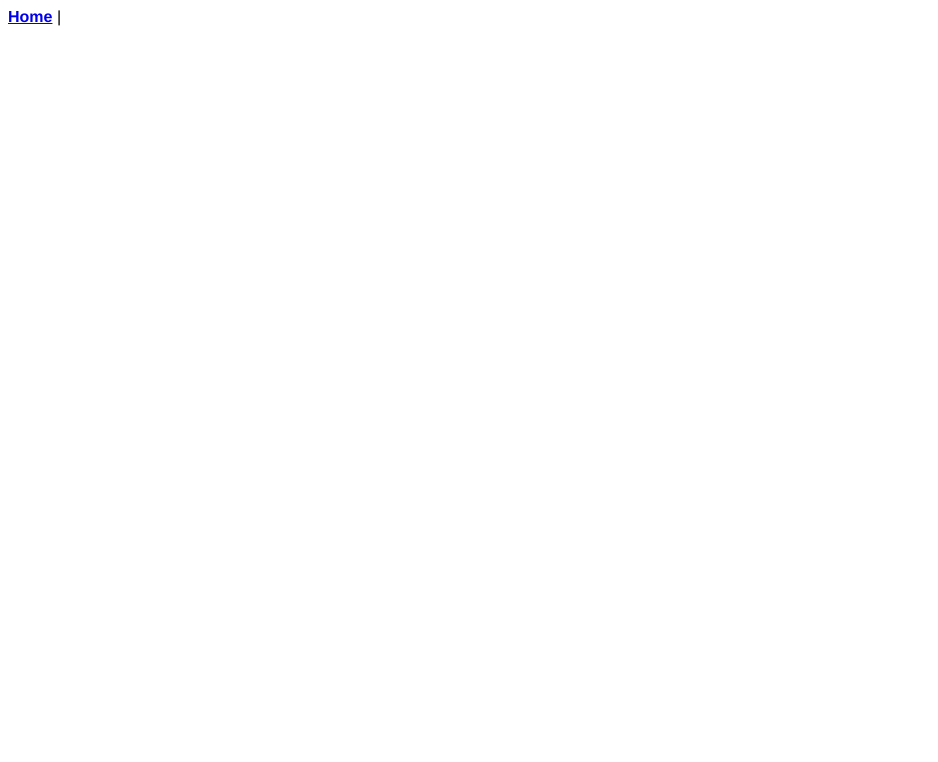
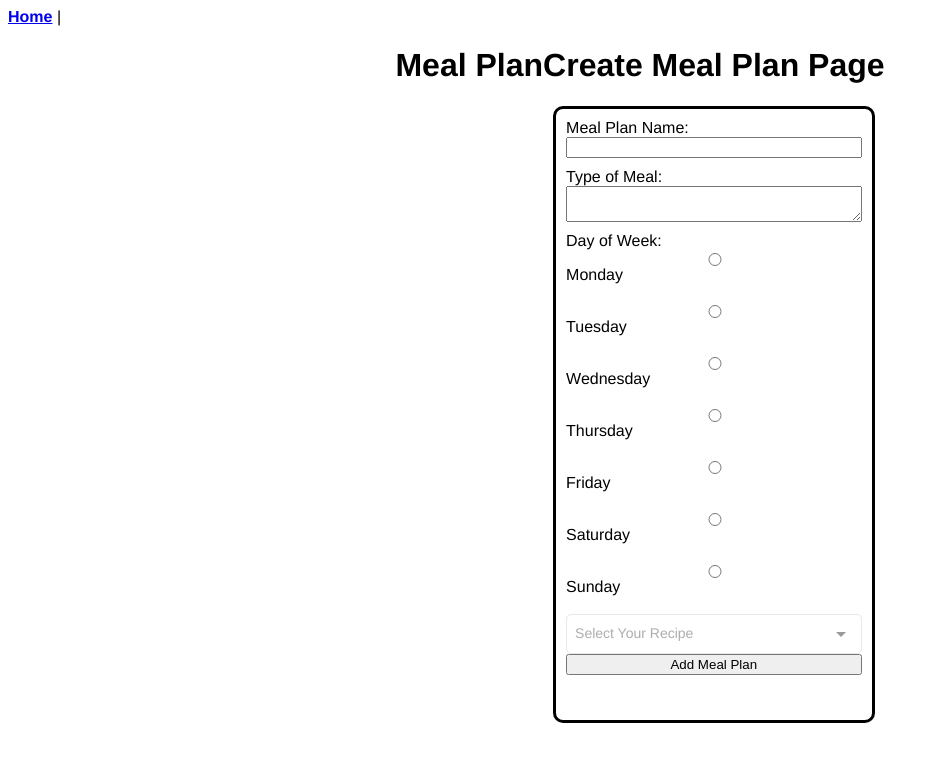
Before and after one commit to Advait-Redkar/Java-Meal-Planner, a Vue app in the folder vue/: page /createmealplan in a window 1280 px wide. Shown: the top 762 px of the page, without its empty margins (0-938 px from the left). Built offline with nearby package versions, Linux system fonts and the light colour scheme; no server answers.

Commit message:
Finished creating a mealplan view

```diff
--- /dev/null
+++ b/vue/src/components/CreateMealPlan.vue
@@ -0,0 +1,114 @@
+<template>
+  <div id="add">
+    <h1>Meal Plan</h1>
+    <div>
+      <h1>Create Meal Plan Page</h1>
+      <form v-on:submit.prevent>
+        Meal Plan Name:
+        <input
+          type="text"
+          class="form-control"
+          v-model="newMealPlan.mealplanName"
+        />
+        Type of Meal:
+        <textarea class="form-control" v-model="newMealPlan.mealplanTime" />
+
+
+        Day of Week:
+        <input type="radio" id= 1  name="day_of_week" value= 1 v-model="newMealPlan.mealplanDay" />
+        <label for= 1>Monday</label><br />
+        <input type="radio" id= 2  name="day_of_week" value= 2 v-model="newMealPlan.mealplanDay" />
+        <label for= 2>Tuesday</label><br />
+        <input type="radio" id= 3  name="day_of_week" value= 3 v-model="newMealPlan.mealplanDay" />
+        <label for= 3>Wednesday</label><br />
+        <input type="radio" id= 4  name="day_of_week" value= 4 v-model="newMealPlan.mealplanDay" />
+        <label for= 4>Thursday</label><br />
+        <input type="radio" id= 5  name="day_of_week" value= 5 v-model="newMealPlan.mealplanDay" />
+        <label for= 5>Friday</label><br />
+        <input type="radio" id= 6  name="day_of_week" value= 6 v-model="newMealPlan.mealplanDay" />
+        <label for= 6>Saturday</label><br />
+        <input type="radio" id= 7  name="day_of_week" value= 7 v-model="newMealPlan.mealplanDay" />
+        <label for= 7>Sunday</label><br />
+
+        <multiselect
+          v-model="newMealPlan.recipeList"
+          :options="recipeList"
+          label="recipeName"
+          :multiple="true"
+          :close-on-select="false"
+          :clear-on-select="false"
+          :preserve-search="true"
+          placeholder="Select Your Recipe"
+          track-by="recipeId"
+          @remove="toggleUnSelectRecipe"
+        ></multiselect>
+        <button type="submit" class="btn" v-on:click="createMealPlan">
+          Add Meal Plan
+        </button>
+      </form>
+    </div>
+  </div>
+</template>
+
+<script>
+import recipeService from "@/services/RecipeService";
+import mealPlanService from "@/services/mealPlanService";
+import Multiselect from "vue-multiselect";
+export default {
+  name: "create-meal-plan",
+  components: { Multiselect },
+  data() {
+    return {
+      newMealPlan: {
+        mealplanName: "",
+        mealplanTime: "",
+        mealplanDay: null,
+        recipeList: [],
+      },
+      recipeList: [],
+    };
+  },
+  methods: {
+    createMealPlan() {
+      mealPlanService
+        .addMealPlan(this.newMealPlan)
+        .then((response) => {
+          if (response.status === 200) {
+            alert("Meal Plan Succesfully Added");
+            this.$router.push({ name: "home" });
+          }
+        })
+        .catch((error) => {
+          if (error.response) {
+            this.errorMsg =
+              "Error adding meal plan. Response received was '" +
+              error.response.statusText +
+              "'.";
+          } else if (error.request) {
+            this.errorMsg =
+              "Error adding meal plan. Server could not be reached.";
+          } else {
+            this.errorMsg =
+              "Error adding meal plan. Request could not be created.";
+          }
+        });
+    },
+    toggleUnSelectRecipe(recipeId) {
+      this.newMealPlan.recipes = this.newMealPlan.recipeList.filter((recipe) => {
+        return recipe.recipeId != recipeId;
+      });
+    },
+  },
+  computed: {
+    options: () => this.recipeList,
+  },
+  created() {
+    recipeService.listAllRecipes().then((response) => {
+      this.recipeList = response.data;
+      //this.isLoading = false;
+    });
+  },
+};
+</script>
+<style src="vue-multiselect/dist/vue-multiselect.min.css"></style>
+<style></style>
--- a/vue/src/router/index.js
+++ b/vue/src/router/index.js
@@ -10,6 +10,7 @@ import AddIngredientView from '@/views/AddIngredientView'
 import RecipeListView from '@/views/RecipeListView'
 import RecipeDetailsView from '@/views/RecipeDetailsView'
 import EditRecipeView from '@/views/EditRecipeView'
+import CreateMealPlanView from '@/views/CreateMealPlanView'
 
 
 Vue.use(Router)
@@ -95,7 +96,13 @@ const router = new Router({
       path:"/recipe/edit/:recipeId",
       name: "editRecipe",
       component: EditRecipeView
+    },
+    {
+      path:"/createmealplan",
+      name: "createMealPlan",
+      component: CreateMealPlanView
     }
+
 
 
   ]
--- a/vue/src/services/AuthService.js
+++ b/vue/src/services/AuthService.js
@@ -1,17 +1,14 @@
 import axios from 'axios';
 
-const http = axios.create({
-  baseURL: "http://localhost:8080"
-});
 
 export default {
 
   login(user) {
-    return http.post('/login', user)
+    return axios.post('/login', user)
   },
 
   register(user) {
-    return http.post('/register', user)
+    return axios.post('/register', user)
   }
 
 }
--- a/vue/src/services/IngredientService.js
+++ b/vue/src/services/IngredientService.js
@@ -1,14 +1,11 @@
 import axios from "axios";
 
-const http = axios.create({
-    baseURL: "http://localhost:8080"
-});
 
 export default {
     addIngredient(ingredient){
-        return http.post('/createingredient', ingredient)
+        return axios.post('/createingredient', ingredient)
     },
     listIngredients(){
-        return http.get('/ingredients')
+        return axios.get('/ingredients')
     }
 }
--- a/vue/src/services/RecipeService.js
+++ b/vue/src/services/RecipeService.js
@@ -1,24 +1,21 @@
 import axios from "axios";
 
-const http = axios.create({
-    baseURL: "http://localhost:8080"
-});
 
 export default{
 
     addRecipe(recipe){
-        return http.post('/createrecipe',recipe)
+        return axios.post('/createrecipe',recipe)
     },
     listAllRecipes(){
-        return http.get('/recipes')
+        return axios.get('/recipes')
     },
 
     getRecipeDetails(recipeId){
-        return http.get(`/recipe/${recipeId}`)
+        return axios.get(`/recipe/${recipeId}`)
     },
 
     editRecipe(recipeId, recipe){
-        return http.put(`/recipe/edit/${recipeId}`, recipe)
+        return axios.put(`/recipe/edit/${recipeId}`, recipe)
     },
 
 
--- /dev/null
+++ b/vue/src/services/mealPlanService.js
@@ -0,0 +1,11 @@
+import axios from "axios";
+
+
+export default{
+
+    addMealPlan(mealPlan){
+        return axios.post('/createmealplan',mealPlan)
+    }
+
+
+}
--- /dev/null
+++ b/vue/src/views/CreateMealPlanView.vue
@@ -0,0 +1,20 @@
+<template>
+<div>
+    <create-meal-plan></create-meal-plan>
+</div>
+
+</template>
+
+<script>
+import CreateMealPlan from '@/components/CreateMealPlan'
+export default {
+    components:{
+        CreateMealPlan
+    }
+
+}
+</script>
+
+<style>
+
+</style>
--- a/vue/src/views/Home.vue
+++ b/vue/src/views/Home.vue
@@ -5,7 +5,8 @@
     <div id = "nav">
     <router-link v-bind:to="{name:'addRecipe'}">Add Recipe</router-link> &nbsp;|&nbsp;
     <router-link v-bind:to="{name:'addIngredient'}">Add Ingredient</router-link> &nbsp;|&nbsp;
-    <router-link v-bind:to="{name:'recipeList'}">View my recipes</router-link>
+    <router-link v-bind:to="{name:'recipeList'}">View my recipes</router-link> &nbsp;|&nbsp;
+    <router-link v-bind:to="{name:'createMealPlan'}">Add Meal Plan</router-link> &nbsp;|&nbsp;
     </div>
   </div>
 </template>
```
